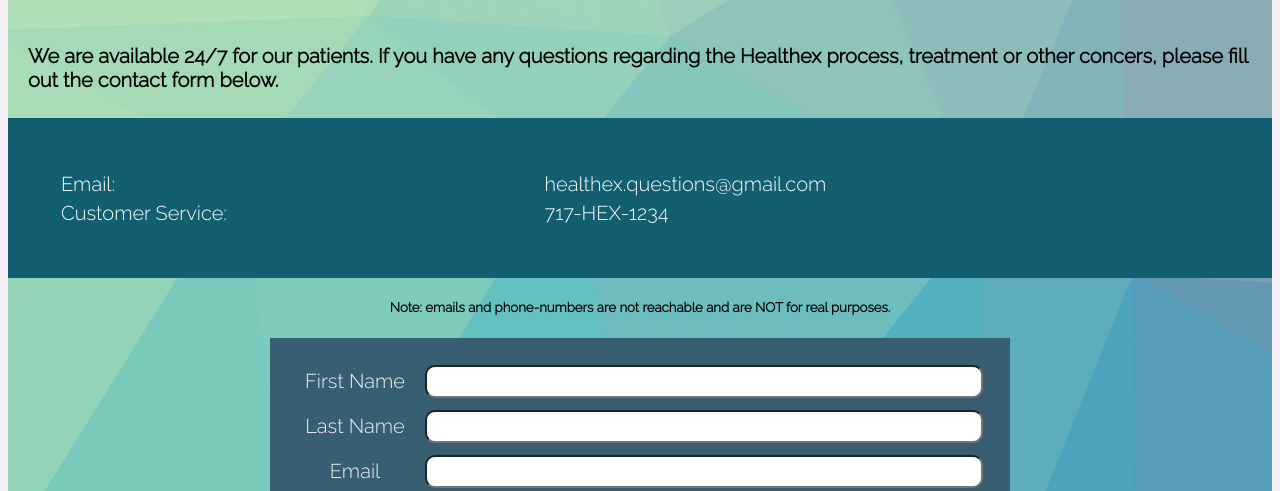
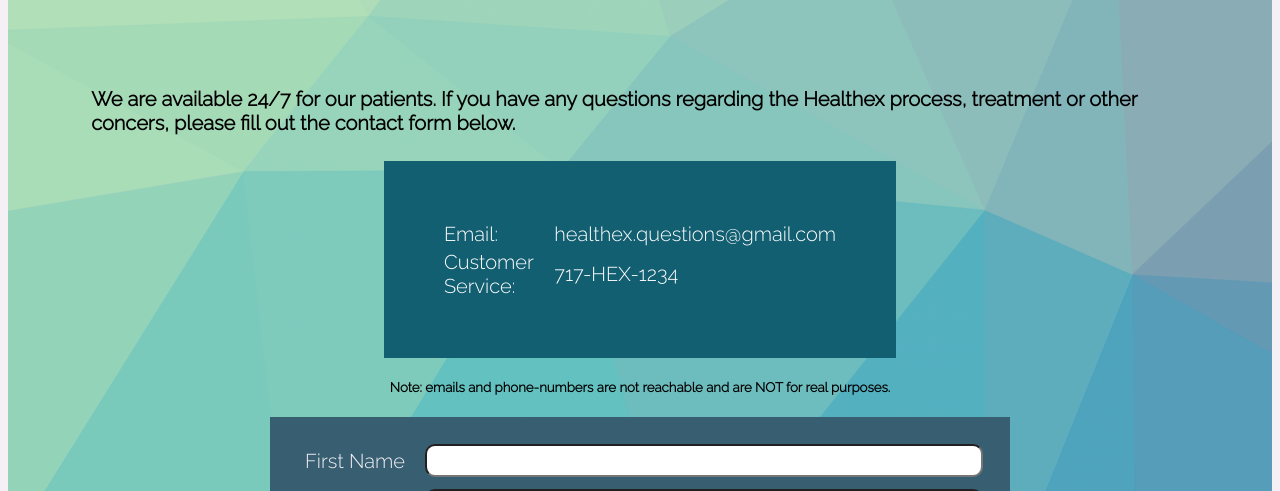
Before and after one commit to Laahini/Healthex.github.io, a plain HTML site: page healthex/contact.html in a window 1280 px wide. Shown: the part 270-761 px from the top of the page. Drawn offline with Linux system fonts and the light colour scheme.

Commit message:
Update contact.css

```diff
--- a/healthex/contact.css
+++ b/healthex/contact.css
@@ -110,7 +110,9 @@ ol{
   background-color: #135F72;
   color: white;
   padding:5%;
-  width:100%
+  width:45%;
+  margin-left: auto;
+  margin-right: auto;
 }
 form{
   text-align: center;
@@ -175,11 +177,6 @@ h4{
   padding-left: 20px;
   padding-right: 20px;
 }
-#contactinfo{
-  margin-left: auto;
-  margin-right: auto;
-  padding:50px;
-}
 td{
   width:200px;
   height:25px;
@@ -197,9 +194,8 @@ td{
 #intro{
   background:url("../newbkg.png");
   margin-bottom:auto;
-  padding-bottom:20px;
-  padding-top:20px;
   margin-top:auto;
+  padding:5%;
 }
 .topnav {
   background-color: #135F72;
```
